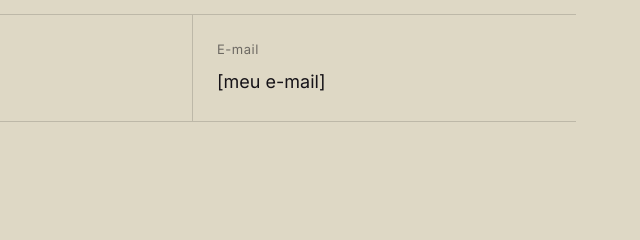
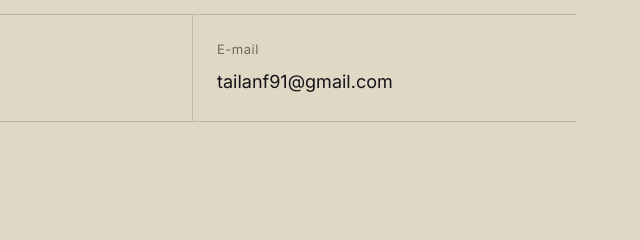
Before and after one commit to TailanFelipe/pessoal, a plain HTML site: page index.html in a window 1280 px wide. Shown: the part 10447-10687 px from the top of the page, 640-1280 px from the left. Drawn offline with Linux system fonts and the light colour scheme.

Commit message:
E-mail no contato
Co-Authored-By: Claude Opus 5.5 <noreply@anthropic.com>

```diff
--- a/index.html
+++ b/index.html
@@ -608,7 +608,7 @@
       <div class="channels reveal">
         <a class="channel" id="ig-link" href="#contato" target="_blank" rel="noopener"><small>Instagram</small><span id="ig">@tailan_felipe_</span></a>
         <a class="channel wa-link" href="#contato" target="_blank" rel="noopener"><small>WhatsApp</small><span id="wa-num">(87) 99603-1047</span></a>
-        <a class="channel" id="mail-link" href="#contato"><small>E-mail</small><span id="mail">[meu e-mail]</span></a>
+        <a class="channel" id="mail-link" href="mailto:tailanf91@gmail.com"><small>E-mail</small><span id="mail">tailanf91@gmail.com</span></a>
       </div>
     </div>
   </section>
@@ -627,7 +627,7 @@
   var CONTATO = {
     whatsapp: "(87) 99603-1047",
     instagram: "@tailan_felipe_",
-    email: "[meu e-mail]",
+    email: "tailanf91@gmail.com",
     mensagem: "Olá, vi seu portfólio e quero um orçamento."
   };
 
```
Also changed, not shown: 1 other file.
